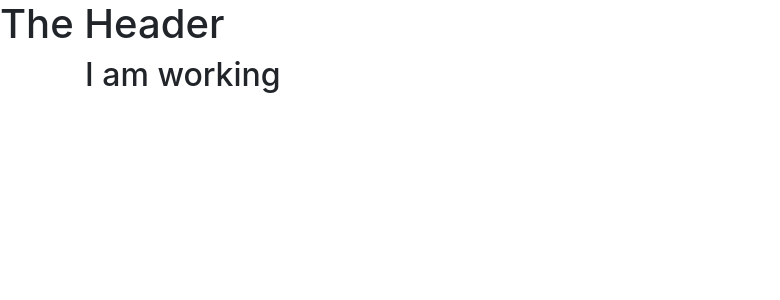
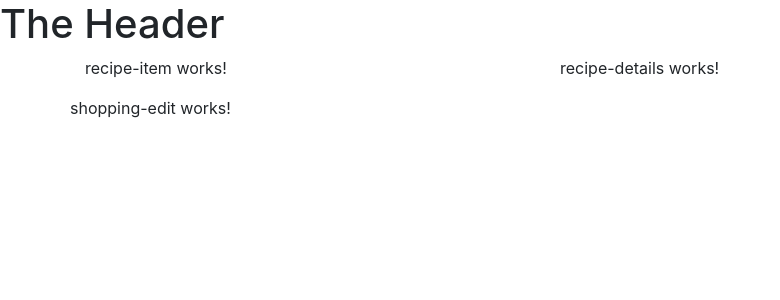
Before and after one commit to r4vaa/angular-prj-app, an Angular app: page / in a window 1280 px wide. Shown: the top 300 px of the page, without its empty margins (0-780 px from the left). Built offline with nearby package versions, Linux system fonts and the light colour scheme.

Commit message:
using components

```diff
--- a/src/app/app.component.html
+++ b/src/app/app.component.html
@@ -2,8 +2,8 @@
 <div class="container">
   <div class="row">
     <div class="col-md-12">
-    <h2> I am working</h2>
-
+   <app-recipes></app-recipes>
+   <app-shopping-list></app-shopping-list>
     </div>
   </div>
 </div>
--- a/src/app/recipes/recipe-list/recipe-list.component.html
+++ b/src/app/recipes/recipe-list/recipe-list.component.html
@@ -1 +1 @@
-<p>recipe-list works!</p>
+<app-recipe-item></app-recipe-item>
--- a/src/app/recipes/recipes.component.html
+++ b/src/app/recipes/recipes.component.html
@@ -1 +1,8 @@
-<p>recipes works!</p>
+<div class="row">
+  <div class="col-md-5">
+    <app-recipe-list></app-recipe-list>
+  </div>
+  <div class="col-md-7">
+    <app-recipe-details></app-recipe-details>
+  </div>
+</div>
--- a/src/app/shopping-list/shopping-list.component.html
+++ b/src/app/shopping-list/shopping-list.component.html
@@ -1 +1,5 @@
-<p>shopping-list works!</p>
+<div class="row">
+  <div class="col-xs-10">
+    <app-shopping-edit></app-shopping-edit>
+  </div>
+</div>
```
